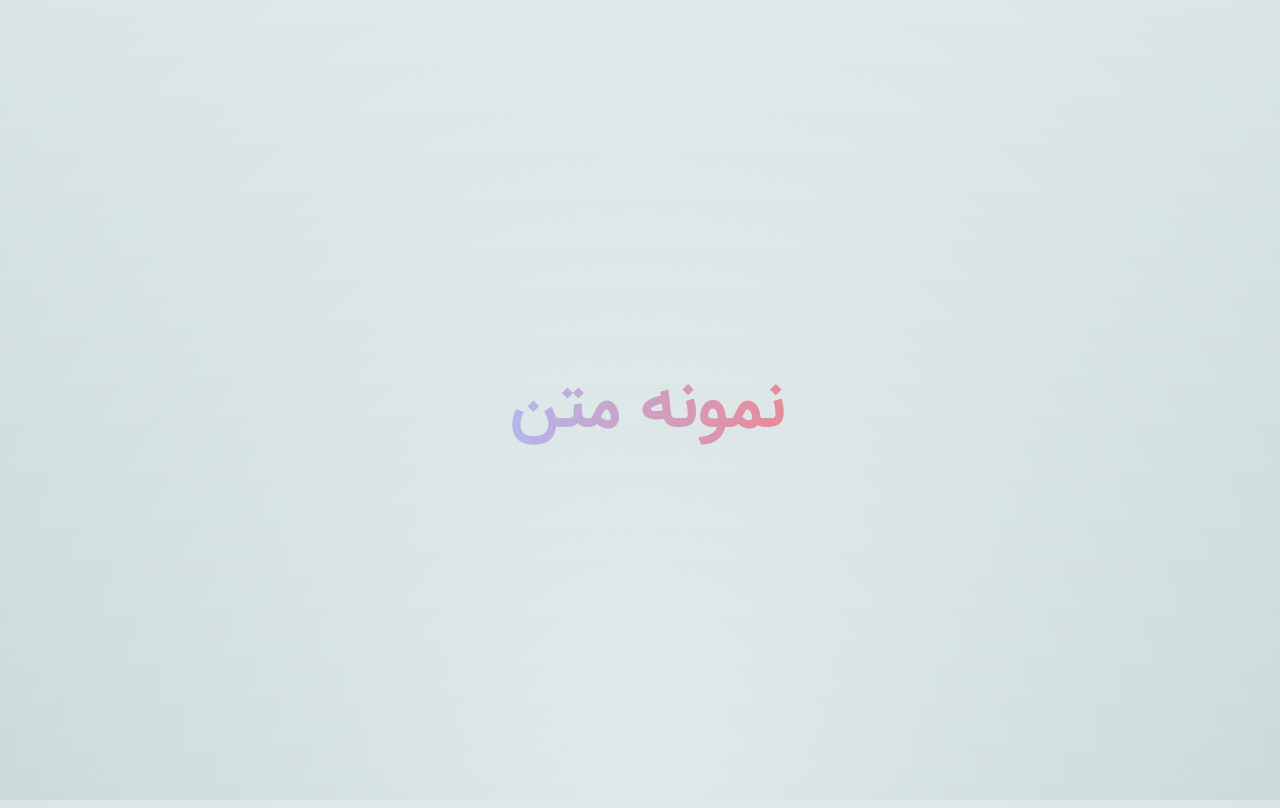
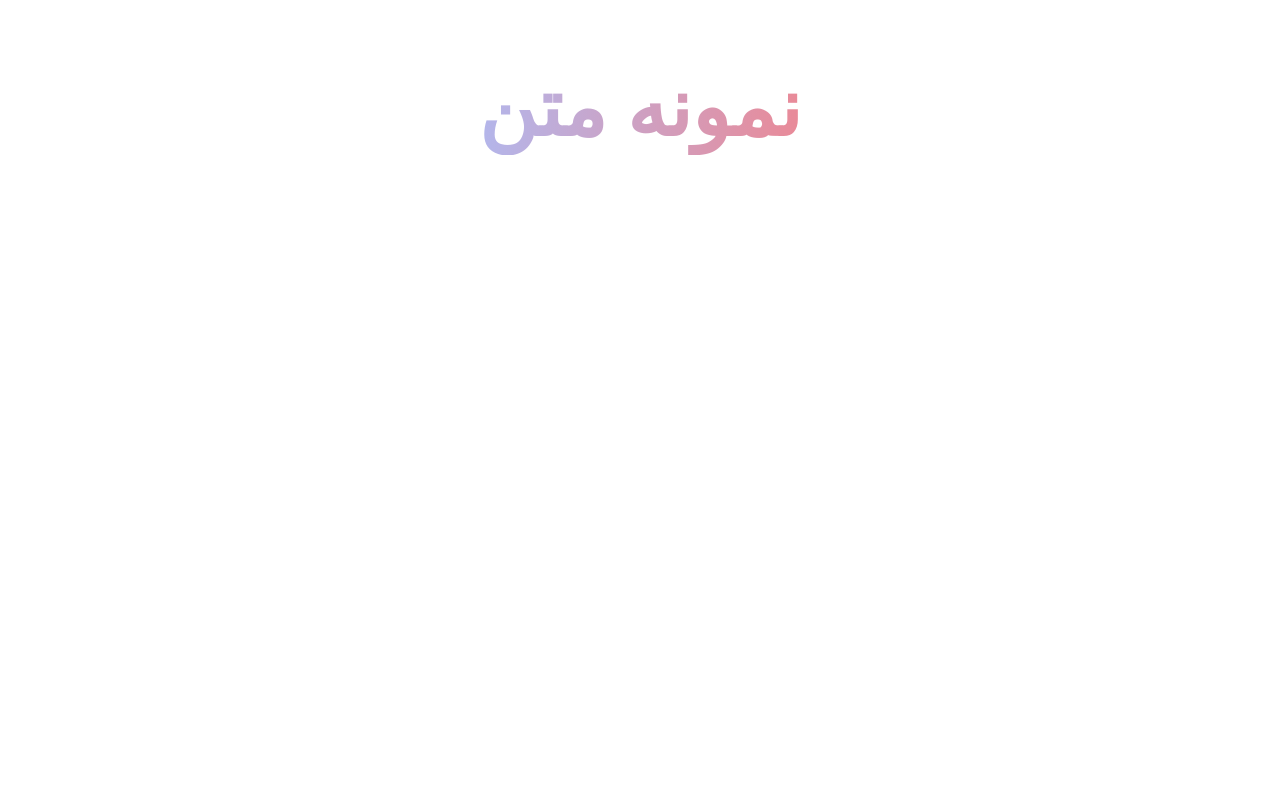
Before and after one commit to Frontbaz/text-gradient, a plain HTML site: page index.html in a window 1280 px wide. Drawn offline with Linux system fonts and the light colour scheme.

Commit message:
complete design text gradient

```diff
--- a/assets/css/style.css
+++ b/assets/css/style.css
@@ -1,48 +1,3 @@
-@font-face {
-  font-family: 'Samim';
-  src: url('../fonts/Samim.eot');
-  src: url('../fonts/Samim.eot?#iefix') format('embedded-opentype'),
-  url('../fonts/Samim.woff2') format('woff2'),
-  url('../fonts/Samim.woff') format('woff'),
-  url('../fonts/Samim.ttf') format('truetype');
-  font-weight: normal;
-}
-
-@font-face {
-  font-family: 'Samim';
-  src: url('../fonts/Samim-Bold.eot');
-  src: url('../fonts/Samim-Bold.eot?#iefix') format('embedded-opentype'),
-  url('../fonts/Samim-Bold.woff2') format('woff2'),
-  url('../fonts/Samim-Bold.woff') format('woff'),
-  url('../fonts/Samim-Bold.ttf') format('truetype');
-  font-weight: bold;
-}
-
-@font-face {
-  font-family: 'Samim';
-  src: url('../fonts/Samim-Medium.eot');
-  src: url('../fonts/Samim-Medium.eot?#iefix') format('embedded-opentype'),
-  url('../fonts/Samim-Medium.woff2') format('woff2'),
-  url('../fonts/Samim-Medium.woff') format('woff'),
-  url('../fonts/Samim-Medium.ttf') format('truetype');
-  font-weight: 500;
-}
-
-html {
-  width: 100vw;
-  height: 100%;
-}
-
-body {
-  width: 100%;
-  height: 100%;
-  font-family: 'Samim', Tahoma, sans-serif;
-  background-color: #CDDCDC;
-  background-image: radial-gradient(at 50% 100%, rgba(255,255,255,0.50) 0%, rgba(0,0,0,0.50) 100%), linear-gradient(to bottom, rgba(255,255,255,0.25) 0%, rgba(0,0,0,0.25) 100%);
-  background-blend-mode: screen, overlay;
-  font-size: 14px;
-}
-
 .text-container {
   display: flex;
   justify-content: center;
@@ -53,7 +8,7 @@ body {
 }
 
 .text-container h1 {
-  background-image: linear-gradient(to right,#b3b6eb,#e98a98);
+  background-image: linear-gradient(to right, #b3b6eb,#e98a98);
   -webkit-background-clip: text;
   -webkit-text-fill-color: transparent;
   align-self: center;
```
